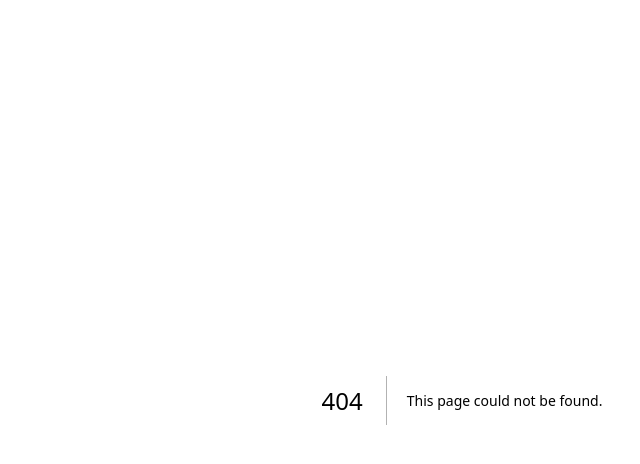
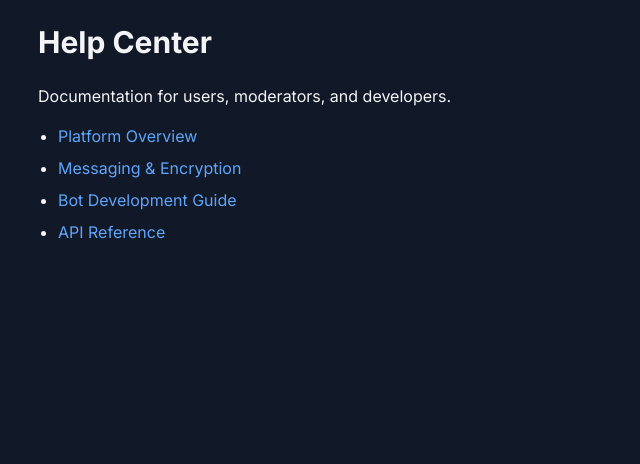
Before and after one commit to CeoSolace/Unfiltereduk, a Next.js app: page /help_center in a window 1280 px wide. Before the commit this address had no page. Shown: the top 464 px of the page, without its empty margins (178-818 px from the left). Built offline with nearby package versions, Linux system fonts and the light colour scheme.

Commit message:
Create page.tsx

```diff
--- /dev/null
+++ b/app/help_center/page.tsx
@@ -0,0 +1,15 @@
+// Help Center landing — static for now, will link to markdown docs later
+export default function HelpCenter() {
+  return (
+    <div className="max-w-4xl mx-auto p-6">
+      <h1 className="text-3xl font-bold mb-6">Help Center</h1>
+      <p className="mb-4">Documentation for users, moderators, and developers.</p>
+      <ul className="list-disc pl-5 space-y-2">
+        <li><a href="/help_center/platform" className="text-blue-400 hover:underline">Platform Overview</a></li>
+        <li><a href="/help_center/messaging" className="text-blue-400 hover:underline">Messaging & Encryption</a></li>
+        <li><a href="/help_center/bots" className="text-blue-400 hover:underline">Bot Development Guide</a></li>
+        <li><a href="/help_center/api" className="text-blue-400 hover:underline">API Reference</a></li>
+      </ul>
+    </div>
+  );
+}
```
